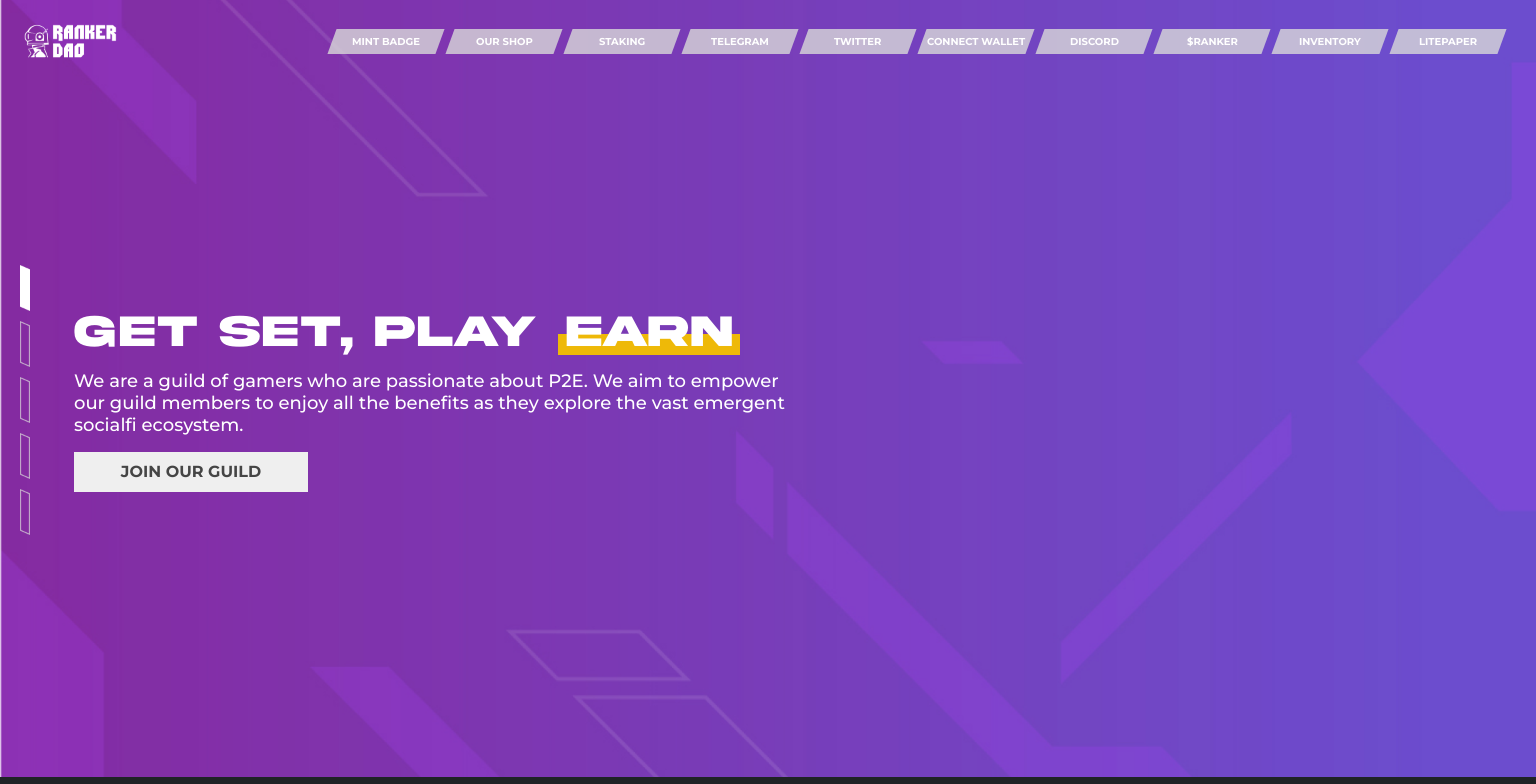
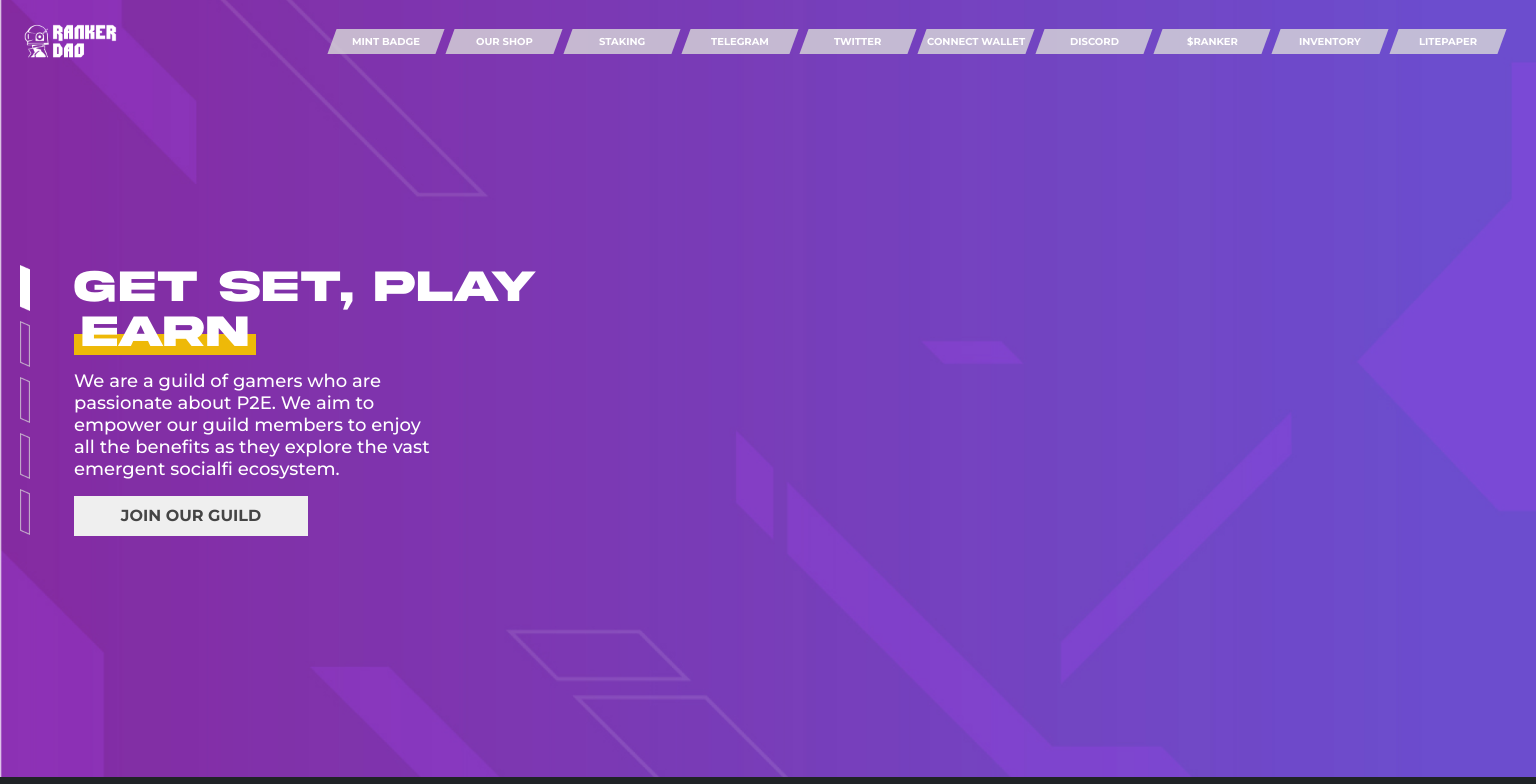
Before and after one commit to galihpermana29/ranker-dao, a React (Create React App) app: page / in a window 1536 px wide. Shown: the top 784 px of the page. Built offline with nearby package versions, Linux system fonts and the light colour scheme.

Commit message:
fixing image landing adjustmen

```diff
--- a/src/components/header/style.scss
+++ b/src/components/header/style.scss
@@ -101,7 +101,7 @@
   .pd-nav {
     &-list-desktop-wrapper {
       &-item {
-        width: 108px;
+        width: 90px;
         height: 25px;
       }
       a,
@@ -111,3 +111,12 @@
     }
   }
 }
+@media only screen and (min-width: 1300px) {
+  .pd-nav {
+    &-list-desktop-wrapper {
+      &-item {
+        width: 108px;
+      }
+    }
+  }
+}
--- a/src/pages/home/style.scss
+++ b/src/pages/home/style.scss
@@ -274,11 +274,14 @@ body {
       .home-title {
         font-size: $large-desktop-title;
         line-height: $large-desktop-title-line-height;
+        width: 65%;
       }
       .description-common {
         font-weight: 500;
         font-size: $large-desktop-description;
         line-height: $large-desktop-description-line-height;
+
+        width: 50%;
       }
       .third-section-button-wrapper {
         p {
@@ -292,7 +295,7 @@ body {
     }
     &-hero-image {
       height: 100%;
-      max-height: 600px;
+      max-height: 750px;
     }
   }
   .pd-button {
@@ -301,3 +304,35 @@ body {
     }
   }
 }
+
+@media only screen and (min-width: 1500px) {
+  .home-section {
+    &-left {
+      .description-common {
+        font-weight: 500;
+        font-size: $large-desktop-description;
+        line-height: $large-desktop-description-line-height;
+      }
+    }
+    &-hero-image {
+      height: 100%;
+      max-height: 800px;
+    }
+  }
+}
+
+@media only screen and (min-width: 1700px) {
+  .home-section {
+    &-left {
+      .description-common {
+        font-weight: 500;
+        font-size: $large-desktop-description;
+        line-height: $large-desktop-description-line-height;
+      }
+    }
+    &-hero-image {
+      height: 100%;
+      max-height: 850px;
+    }
+  }
+}
```
